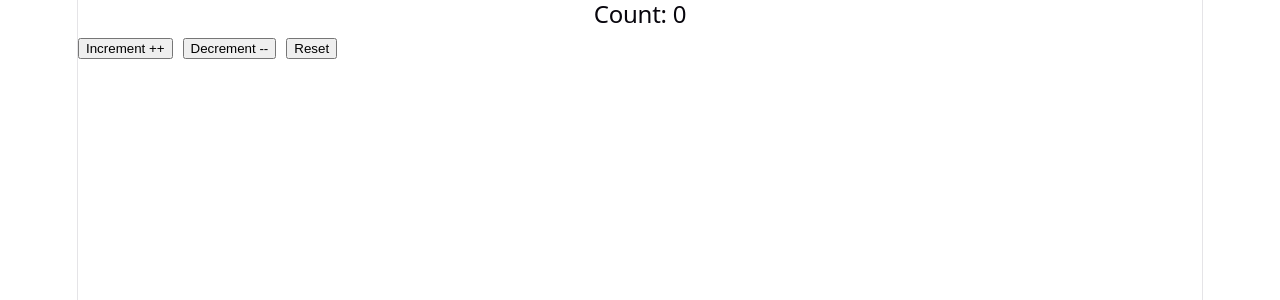
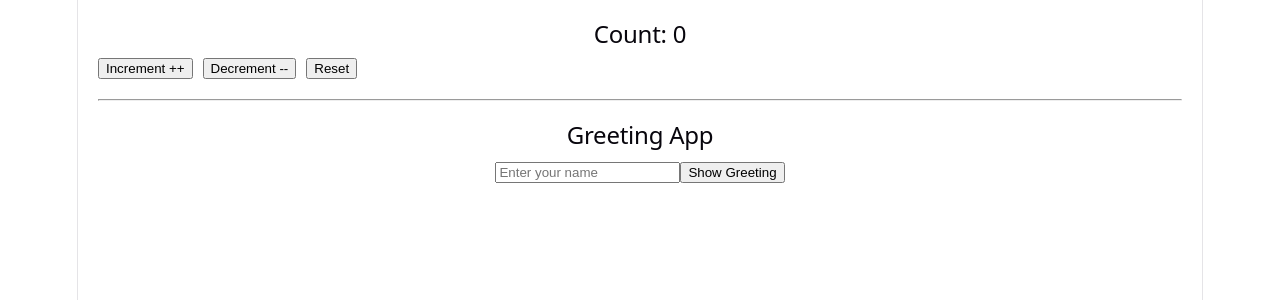
Before and after one commit to ChandaniDawda/daily-practice, a React (Vite) app in the folder my-react-app/: page / in a window 1280 px wide. Shown: the top 300 px of the page. Built offline with nearby package versions, Linux system fonts and the light colour scheme.

Commit message:
Added Counter and Greeting App

```diff
--- a/my-react-app/src/App.jsx
+++ b/my-react-app/src/App.jsx
@@ -1,19 +1,23 @@
-import {useState} from "react";
+import { useState } from "react";
+import GreetingApp from "./Greeting_App";
 
-function Counter() {
+function App() {
     const [count, setCount] = useState(0);
 
     return (
-        <div>
+        <div style={{ padding: "20px", fontFamily: "Arial" }}>
             <h2>Count: {count}</h2>
             <div style={{ display: "flex", gap: "10px", marginTop: "10px" }}>
                 <button onClick={() => setCount(count + 1)}>Increment ++</button>
                 <button onClick={() => setCount(count - 1)}>Decrement --</button>
                 <button onClick={() => setCount(0)}>Reset</button>
             </div>
+
+            <hr style={{ margin: "20px 0" }} />
+
+            <GreetingApp />
         </div>
     );
-
 }
 
-export default Counter;
+export default App;
--- /dev/null
+++ b/my-react-app/src/Greeting_App.jsx
@@ -0,0 +1,25 @@
+import { useState } from "react";
+
+function GreetingApp() {
+    const [name, setName] = useState("");
+    const [message, setMessage] = useState("");
+
+    function handleClick() {
+        setMessage(`Hello ${name}!`);
+    }
+
+    return (
+        <div>
+            <h2>Greeting App</h2>
+            <input
+                value={name}
+                onChange={(e) => setName(e.target.value)}
+                placeholder="Enter your name"
+            />
+            <button onClick={handleClick}>Show Greeting</button>
+            <p>{message}</p>
+        </div>
+    );
+}
+
+export default GreetingApp;
```
